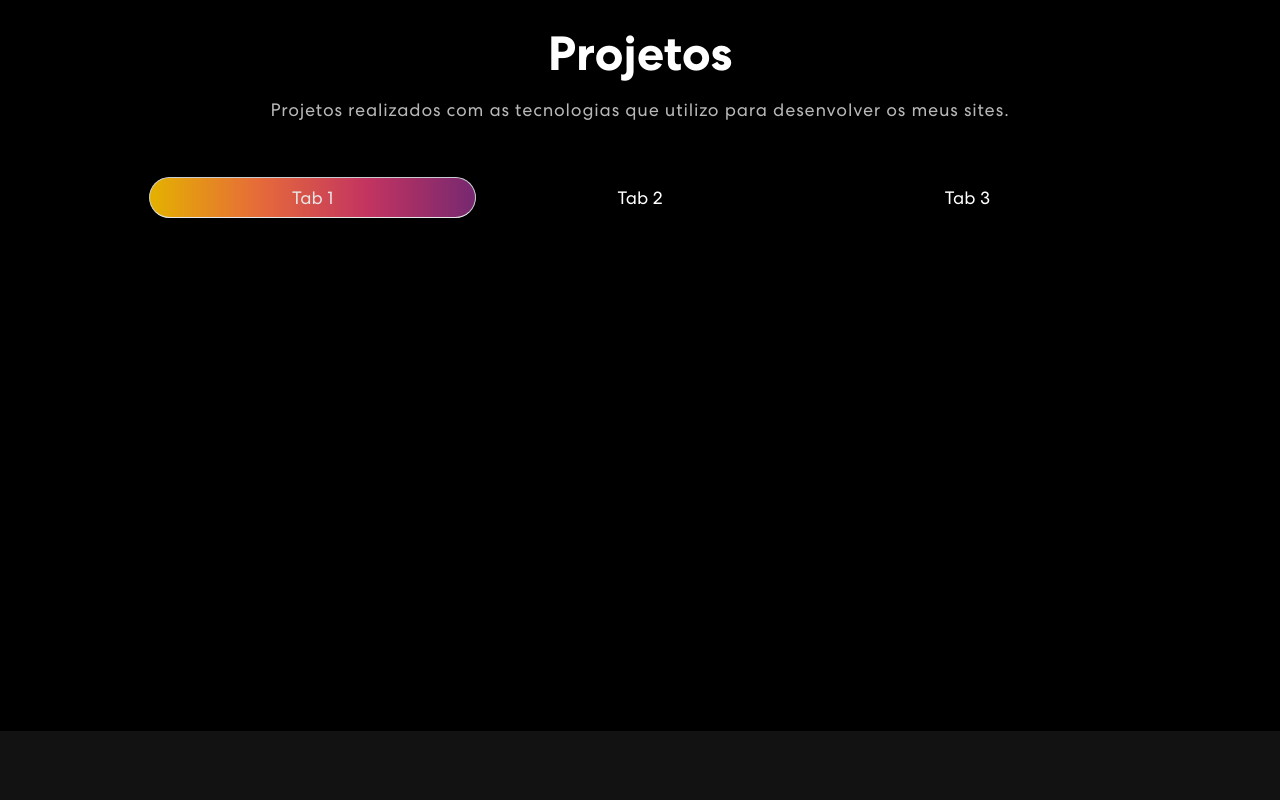
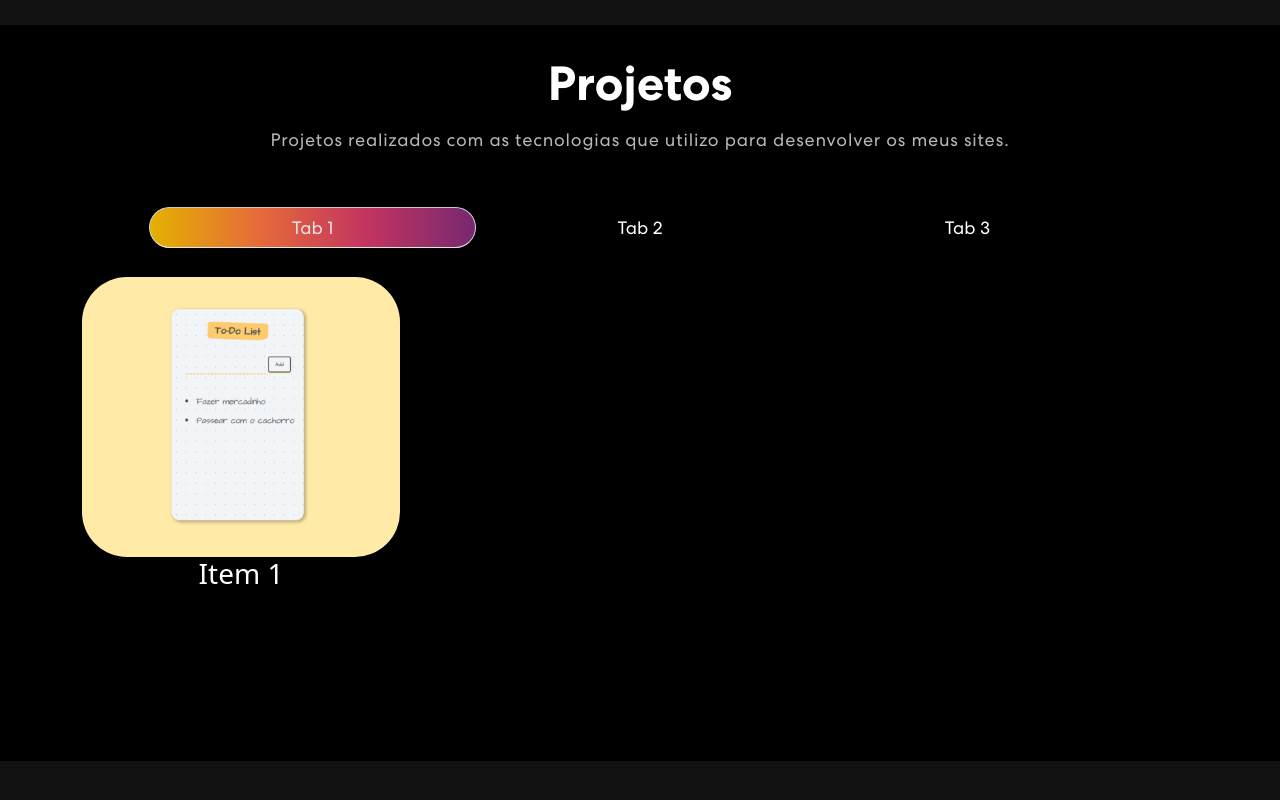
Before and after one commit to danielcdeda/my-portfolio, a React (Create React App) app: page / in a window 1280 px wide. Shown: the part 1512-2312 px from the top of the page. After the commit the page ends 2273 px from the top, so only its background shows below. Built offline with nearby package versions, Linux system fonts and the light colour scheme.

Commit message:
updated skills.css

```diff
--- a/src/components/Projects/projects.css
+++ b/src/components/Projects/projects.css
@@ -52,8 +52,21 @@
 }
 
 
-.imagemProj1 {
-    width: 518px;
-    height: 380px;
-    border-radius: 5px;
+.imagensProj {
+    border-top: 30px;
+    width: 318px;
+    height: 280px;
+    border-radius: 45px;
 }
+
+.container-projetos {
+    margin-top: 30px;
+    display: grid;
+    justify-content: space-between;
+}
+
+.h3-projetos {
+    display: inline;
+    justify-content: end;
+    color: white;
+}
--- a/src/components/Projects/projects.js
+++ b/src/components/Projects/projects.js
@@ -1,6 +1,6 @@
-import { Container, Row, Col, Nav, Tab } from "react-bootstrap";
+import { Container, Row, Col, Nav, Tab, Tabs } from "react-bootstrap";
 import './projects.css'
-import imagemProj1 from "../../assets/img/project-img1.png"
+import imagemProj1 from "../../assets/img/Imagem-Projeto2.png"
 
 
 function Projects() {
@@ -43,33 +43,41 @@ function Projects() {
                                 <Nav.Link eventKey="third" className="personalizar-tab">Tab 3</Nav.Link>
                             </Nav.Item>
                             </Nav>
-                        </Tab.Container>
                         <Tab.Content>
+                            <div className="container-projetos">
                                 <Tab.Pane eventKey='first' className="tab-pane active">
-                                <div className="container-projeto">
-                                    <img src={imagemProj1} />
-                                    <h3>
-                                        ASDASDasdASD
-                                    </h3>
+                                    <div className="container-img-projeto1">
+                                        <img src={imagemProj1} className="imagensProj" />
+                                    </div>
+                                    <div></div>
+                                    <div>
+                                        <h3 className="h3-projetos">Item 1</h3>
                                     </div>
                                 </Tab.Pane>
+                            </div>
                                 <Tab.Pane eventKey='second'>
-                                <div className="container-projeto">
-                                    <img src={imagemProj1} />
-                                    <h3>
+                                    <div className="container-img-projeto2">
+                                        <img src={imagemProj1} className="imagensProj" />
+                                    </div>
+                                    <div className="container-texto-projeto2">
+                                        <h3 >
 
                                         </h3>
                                     </div>
                                 </Tab.Pane>
                                 <Tab.Pane eventKey='third'>
-                                <div className="container-projeto">
-                                    <img src={imagemProj1} />
+                                    <div className="container-img-projeto3">
+                                        <img src={imagemProj1} className="imagensProj" />
+                                    </div>
+                                    <div className="container-texto-projeto3">
                                         <h3>
-
+                                            Paoksepokaspoe
                                         </h3>
                                     </div>
                                 </Tab.Pane>
+
                         </Tab.Content>
+                    </Tab.Container>
                     </div>
                 </Col>
             </Row>
--- a/src/components/Skills/skills.css
+++ b/src/components/Skills/skills.css
@@ -1,5 +1,5 @@
 .skill {
-    padding: 0 0 50px 0;
+    padding: 0 0 80px 0;
     position: relative;
 }
 
```
Lines whose indentation alone changed are shown as unchanged.
